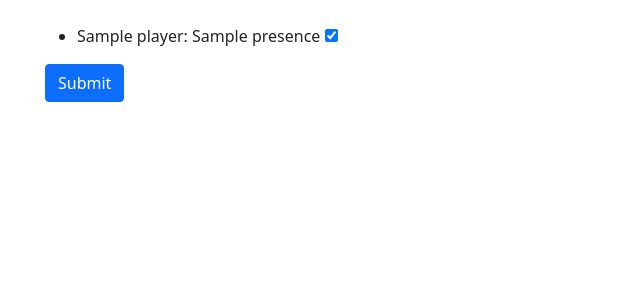
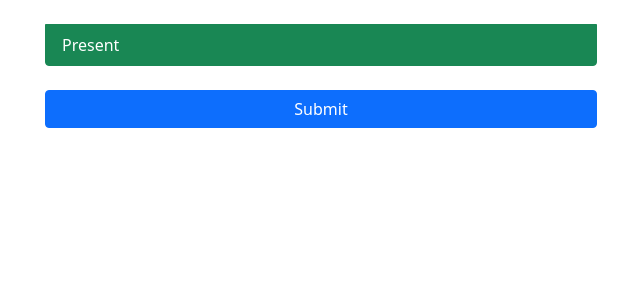
Before and after one commit to jeroenvanriel/hockey-tracker, a Django app: template templates/attendance/training_verify.html in a window 1280 px wide. Shown: the part 54-354 px from the top of the page, without its empty margins (319-959 px from the left). Run offline with Django 3.2, Linux system fonts and the light colour scheme; the template is opened without the code that fills it: most values are stand-ins (such as "Sample title", 1, 10 or a date in 2020).

Commit message:
spice up verification buttons

```diff
--- a/templates/attendance/training_verify.html
+++ b/templates/attendance/training_verify.html
@@ -6,15 +6,18 @@
     <form action="{% url 'verify' training.id %}" method="post">
         {% csrf_token %}
 
-        <ul>
+        <div class="list-group">
         {% for player in players %}
-            <li>{{ player.name }}: {{ player.presence }}
-                <input type="checkbox" name="{{ player.pk }}" {% if player.presence %} checked {% endif %}>
-            </li>
+            <!-- {{ player.name }}: {{ player.presence }} -->
+            <input type="checkbox" class="btn-check" id="btn-check-{{ player.pk }}"
+                {% if player.presence %} checked {% endif %} autocomplete="off" name="{{ player.pk }}">
+            <label class="list-group-item btn-outline-success" for="btn-check-{{ player.pk }}">Present</label>
         {% endfor %}
-        </ul>
+        </div>
 
-        <input class="btn btn-primary" type="submit" value="Submit">
+        <div class="d-grid mt-4">
+            <input class="btn btn-primary" type="submit" value="Submit">
+        </div>
     </form>
 {% else %}
     <p>No players registered.</p>
```
